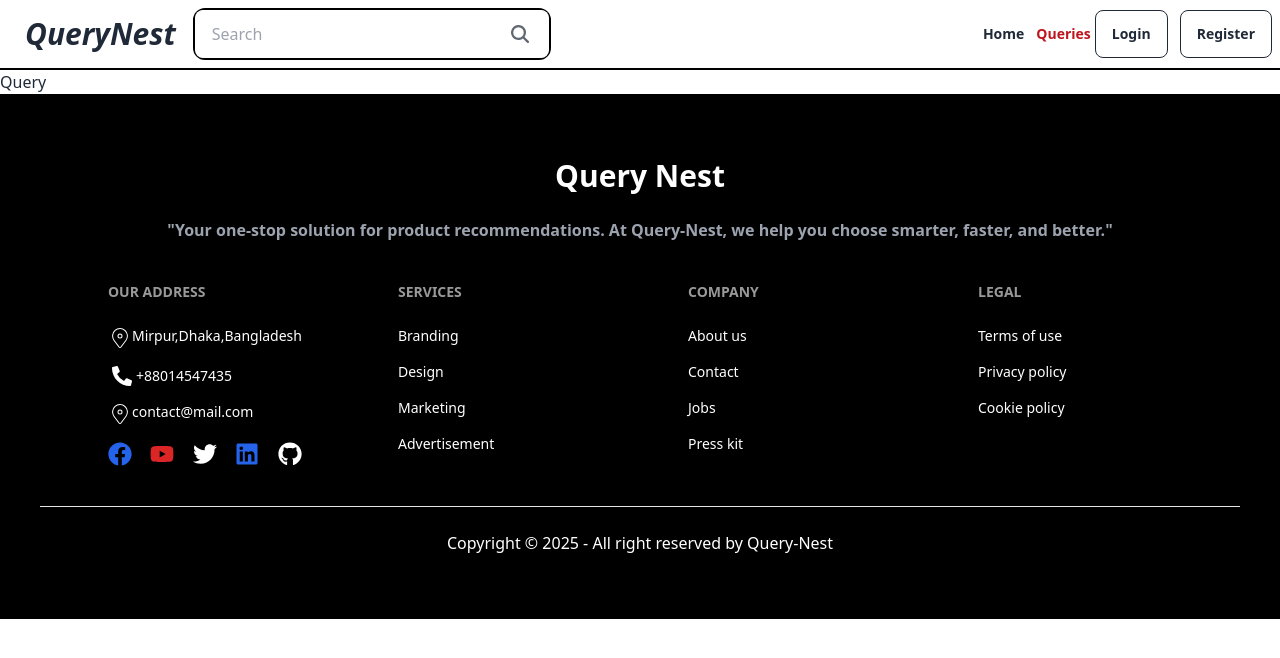
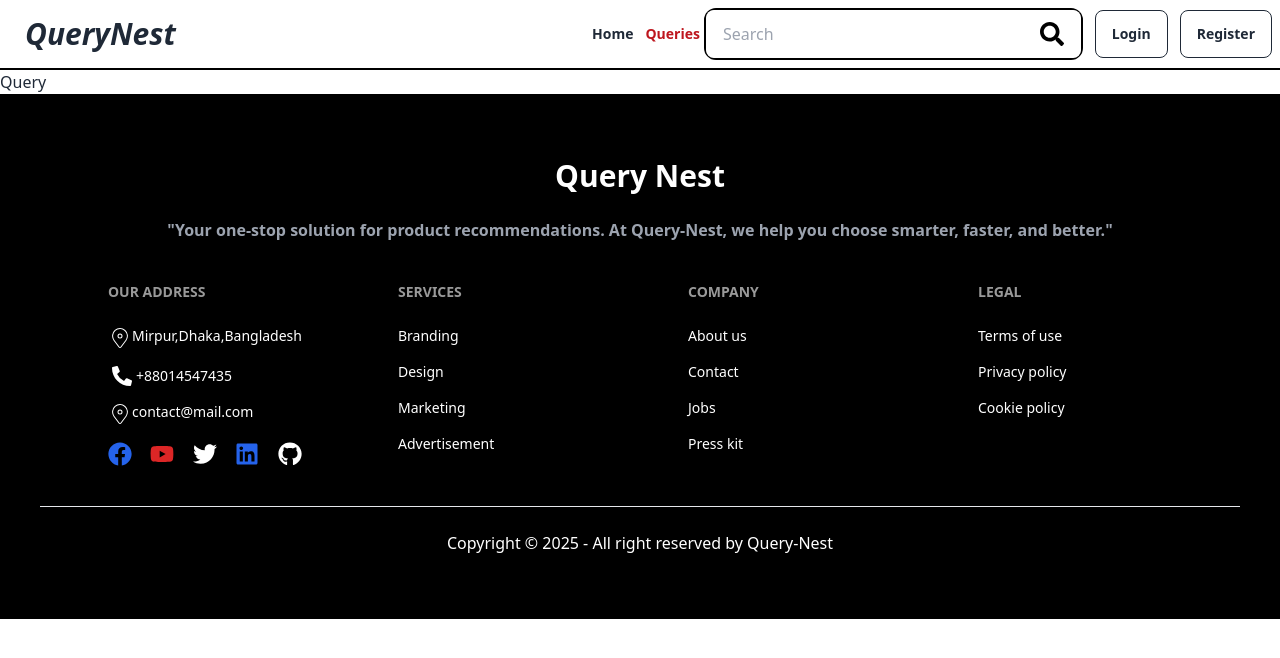
Before and after one commit to Tabassum290/Assignment-10-client-site, a React (Vite) app: page /queries in a window 1280 px wide. Shown: the top 658 px of the page. Built offline with nearby package versions, Linux system fonts and the light colour scheme; no server answers.

Commit message:
Login Register Done

```diff
--- a/src/Components/Navbar.jsx
+++ b/src/Components/Navbar.jsx
@@ -1,6 +1,7 @@
 import { useContext } from "react";
 import { Link, NavLink } from "react-router-dom";
 import { AuthContext } from "../Provider/AuthProvider";
+import { FaSearch } from "react-icons/fa";
 
 const Navbar = () => {
   const {user,signOutUser} = useContext(AuthContext);
@@ -12,10 +13,9 @@ signOutUser();
     {
       user? <><NavLink to='/' className={'lg:px-3 hover:text-red-700'}>Home</NavLink>
       <NavLink to='/queries' className={'hover:text-red-700'}>Queries</NavLink>
-      <NavLink to='/addquery' className={'lg:px-3 hover:text-red-700'}>Add Query</NavLink>
-      <NavLink to='/recommandationsforme' className={' hover:text-red-700'}>RecommandationsForMe</NavLink>
-      <NavLink to='/myqueries' className={'lg:px-3 hover:text-red-700'}>My Queries</NavLink>
-      <NavLink to='/myrecommandations' className={' hover:text-red-700'}>MyRecommandations</NavLink></> :
+      <NavLink to='/recommandationsforme' className={'lg:px-3 hover:text-red-700'}>RecommandationsForMe</NavLink>
+      <NavLink to='/myqueries' className={' hover:text-red-700'}>My Queries</NavLink>
+      <NavLink to='/myrecommandations' className={'lg:px-3 hover:text-red-700'}>MyRecommandations</NavLink></> :
        <>
            <NavLink to='/' className={'lg:px-3 hover:text-red-700'}>Home</NavLink>
            <NavLink to='/queries' className={'hover:text-red-700'}>Queries</NavLink>
@@ -47,35 +47,31 @@ signOutUser();
         {links}
       </ul>
     </div>
-    <a className="btn btn-ghost text-xl lg:text-3xl md:text-3xl italic">QueryNest</a>
-    <div className="w-full border-black border-2 rounded-xl hidden lg:block">
-  <label className="input flex items-center gap-2">
-  <input type="text" className="grow" placeholder="Search" />
-  <svg
-    xmlns="http://www.w3.org/2000/svg"
-    viewBox="0 0 16 16"
-    fill="currentColor"
-    className="h-6 w-6 opacity-70">
-    <path
-      fillRule="evenodd"
-      d="M9.965 11.026a5 5 0 1 1 1.06-1.06l2.755 2.754a.75.75 0 1 1-1.06 1.06l-2.755-2.754ZM10.5 7a3.5 3.5 0 1 1-7 0 3.5 3.5 0 0 1 7 0Z"
-      clipRule="evenodd" />
-  </svg>
-</label>
-  </div>
+    <a className="btn btn-ghost text-lg lg:text-3xl md:text-3xl italic">QueryNest</a>
+
   </div>
 
-  <div className="navbar-end hidden lg:flex">
+  <div className="navbar-center hidden lg:flex">
     <ul className="menu menu-horizontal px-1 font-semibold text-md">
      {links}
     </ul>
   </div>
+<div className="navbar-end flex gap-3">
+  <div className="lg:w-full w-2/3 border-black border-2 rounded-xl hidden lg:block md:block">
+  <label className="input flex items-center gap-2">
+  <input type="text" className="grow" placeholder="Search" />
+ <button className='text-black text-2xl'><FaSearch/></button>
+</label>
+  </div>
 {
-user? <button onClick={handleSignOut} className="btn btn-outline">Logout</button>:<>
-<Link to='/login' className="btn btn-outline mr-3">Login</Link>
+user? <>
+  <button onClick={handleSignOut} className="btn btn-outline">Logout</button>
+</>:<>
+<Link to='/login' className="btn btn-outline">Login</Link>
 <Link to='/register' className="btn btn-outline text-center">Register</Link>
 </>
 }
+</div>
 
 </div>
         </div>
--- a/src/Components/Slider.jsx
+++ b/src/Components/Slider.jsx
@@ -4,6 +4,7 @@ import 'swiper/css';
 import AOS from 'aos';
 import 'aos/dist/aos.css';
 import { Slide } from 'react-awesome-reveal';
+import { FaSearch } from 'react-icons/fa';
 const Slider = () => {
     useEffect(() => {
         AOS.init({
@@ -14,6 +15,7 @@ const Slider = () => {
 
     return (
         <div className="banner">
+
             <Swiper
                 spaceBetween={30}
                 slidesPerView={1}
@@ -33,6 +35,12 @@ const Slider = () => {
                        <div className='flex flex-col items-center justify-center'>
                        <h2 className="text-4xl font-bold text-white">Welcome to Our Website</h2>
                        <p className="mt-4">Discover amazing content and connect with the community.</p>
+<div className="w-full border-black border-2 rounded-xl block lg:hidden md:hidden m-6 mx-auto">
+  <label className="input flex items-center gap-2">
+  <input type="text" className="grow" placeholder="Search" />
+<button className='text-black text-2xl'><FaSearch/></button>
+</label>
+  </div>
                        </div>
                     </div>
                 </SwiperSlide>
--- a/src/Pages/MyQueries.jsx
+++ b/src/Pages/MyQueries.jsx
@@ -1,12 +1,39 @@
 import Navbar from '../Components/Navbar';
 import Footer from '../Components/Footer';
+import { useNavigate } from 'react-router-dom';
 
 const MyQueries = () => {
+      const navigate = useNavigate();
+
+      const handleAddQueries = () => {
+        navigate("/addquery"); // Ensure this route exists in your router setup
+      };
+
+
+
     return (
         <div>
             <Navbar/>
-            My Queries
-        <Footer/>
+
+{/* Add Query Button */}
+<div className="min-h-screen text-white">
+      {/* Banner */}
+      <div className="bg-gradient-to-r from-red-600 to-gray-900 text-white py-16 px-8 text-center shadow-lg rounded-b-lg">
+        <h1 className="text-4xl md:text-5xl font-bold mb-6">
+          Add More Queries
+        </h1>
+        <p className="text-lg md:text-xl mb-8">
+          View and manage all your queries here!
+        </p>
+        <button
+          onClick={handleAddQueries}
+          className="bg-white text-red-600 hover:bg-gray-200 font-semibold py-3 px-6 rounded-lg shadow-lg transition-transform transform hover:scale-105"
+        >
+          Add New Query
+        </button>
+      </div>
+    </div>
+          <Footer/>
         </div>
     );
 };
```
